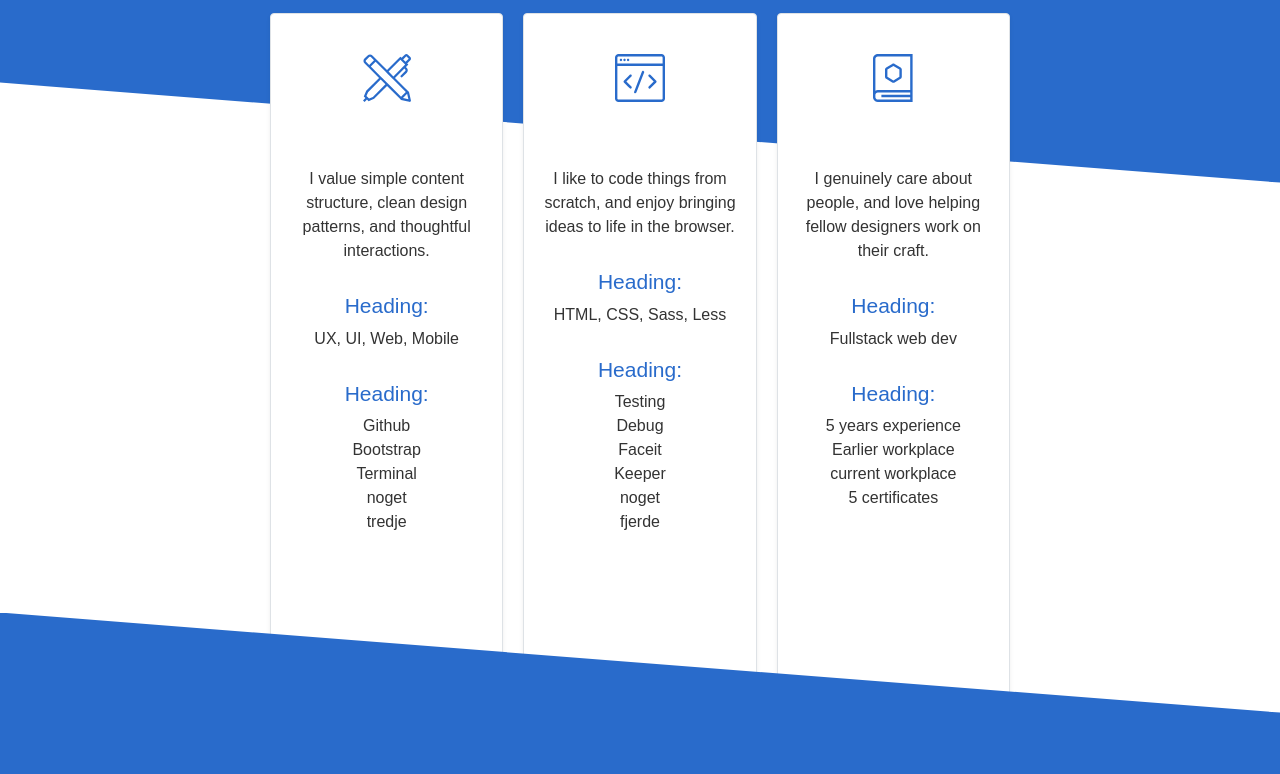
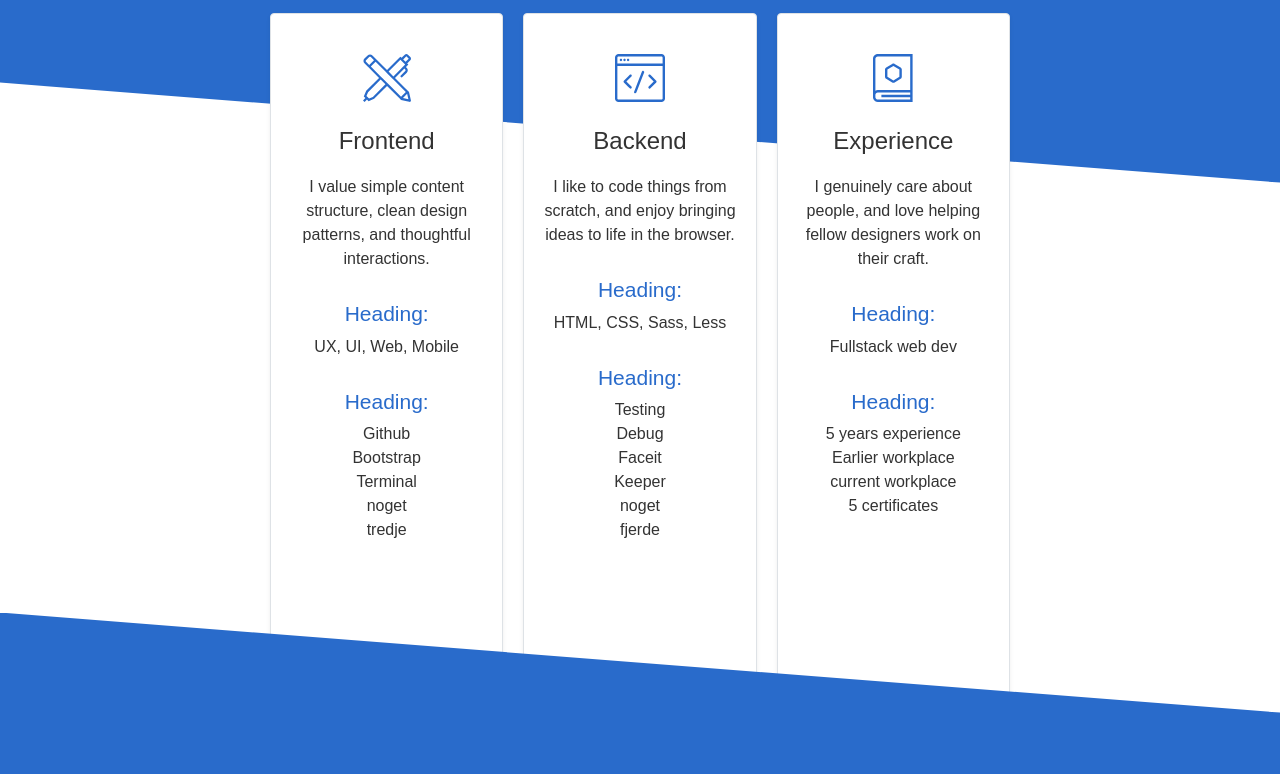
Before and after one commit to MichaelAggerholm/portfolio, a plain HTML site: page index.html in a window 1280 px wide. Shown: the part 1380-2154 px from the top of the page. Drawn offline with nearby package versions, Linux system fonts and the light colour scheme; a web font is replaced by a local one.

Commit message:
fixed typo in class name cart, to card

```diff
--- a/assets/css/styles.css
+++ b/assets/css/styles.css
@@ -102,7 +102,7 @@ h5 {
     margin-top: 20px;
 }
 
-.cart-title {
+.card-title {
     margin-bottom: 20px;
     font-family: Capriola, sans-serif;
     color: rgb(51,51,51);
```
